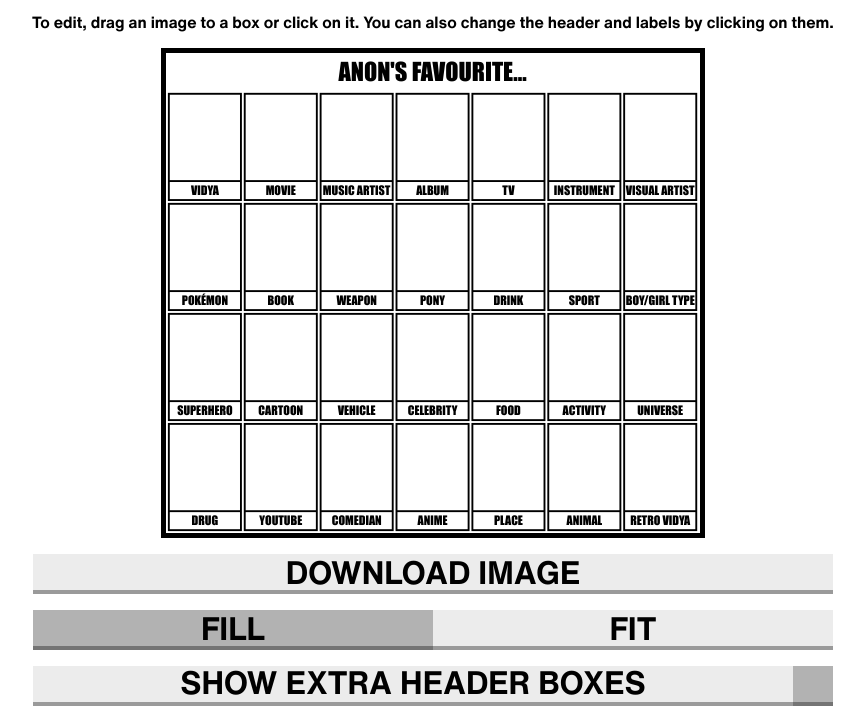
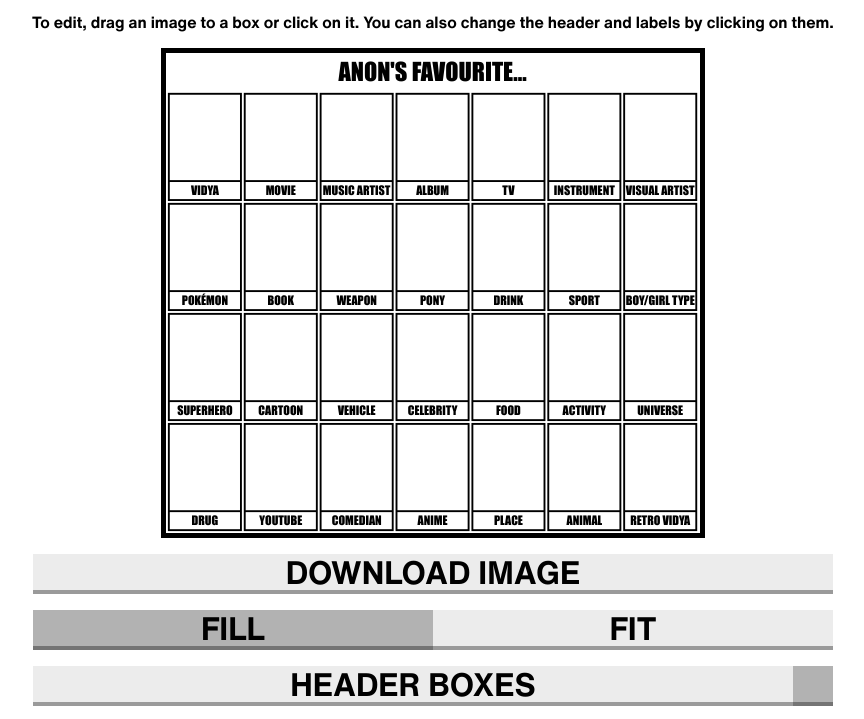
Before and after one commit to xyl-sh/favs-chart, a website: page src/index.html in a window 1280 px wide. Shown: the part 78-797 px from the top of the page, without its empty margins (207-1071 px from the left). Drawn offline with Linux system fonts and the light colour scheme.

Commit message:
chore: styling tweaks

```diff
--- a/package.json
+++ b/package.json
@@ -4,14 +4,14 @@
 	"scripts": {
 		"format": "prettier . --write --ignore-unknown",
 		"lint": "eslint . --fix",
-		"lint:style": "stylelint '**/*.{css}' --fix",
+		"lint:style": "stylelint '**/*.css' --fix",
 		"prepare": "husky"
 	},
 	"lint-staged": {
-		"**/*.{js}": [
+		"**/*.js": [
 			"bun lint"
 		],
-		"**/*.{css}": [
+		"**/*.css": [
 			"bun lint:style"
 		],
 		"**/*": [
--- a/src/index.html
+++ b/src/index.html
@@ -63,7 +63,7 @@
 				<button data-type="fit">Fit</button>
 			</div>
 			<div class="input-with-extra">
-				<label for="header-buttons">Show Extra Header Boxes</label>
+				<label for="header-buttons">Header Boxes</label>
 				<input type="checkbox" id="header-buttons" />
 			</div>
 			<div class="input-group">
--- a/src/resources/main.css
+++ b/src/resources/main.css
@@ -86,7 +86,10 @@ input[type="color"] {
 .inputs button,
 .inputs input {
 	overflow: auto;
+	display: flex;
 	flex-grow: 1;
+	align-items: center;
+	justify-content: center;
 
 	box-sizing: border-box;
 	width: 100%;
```
